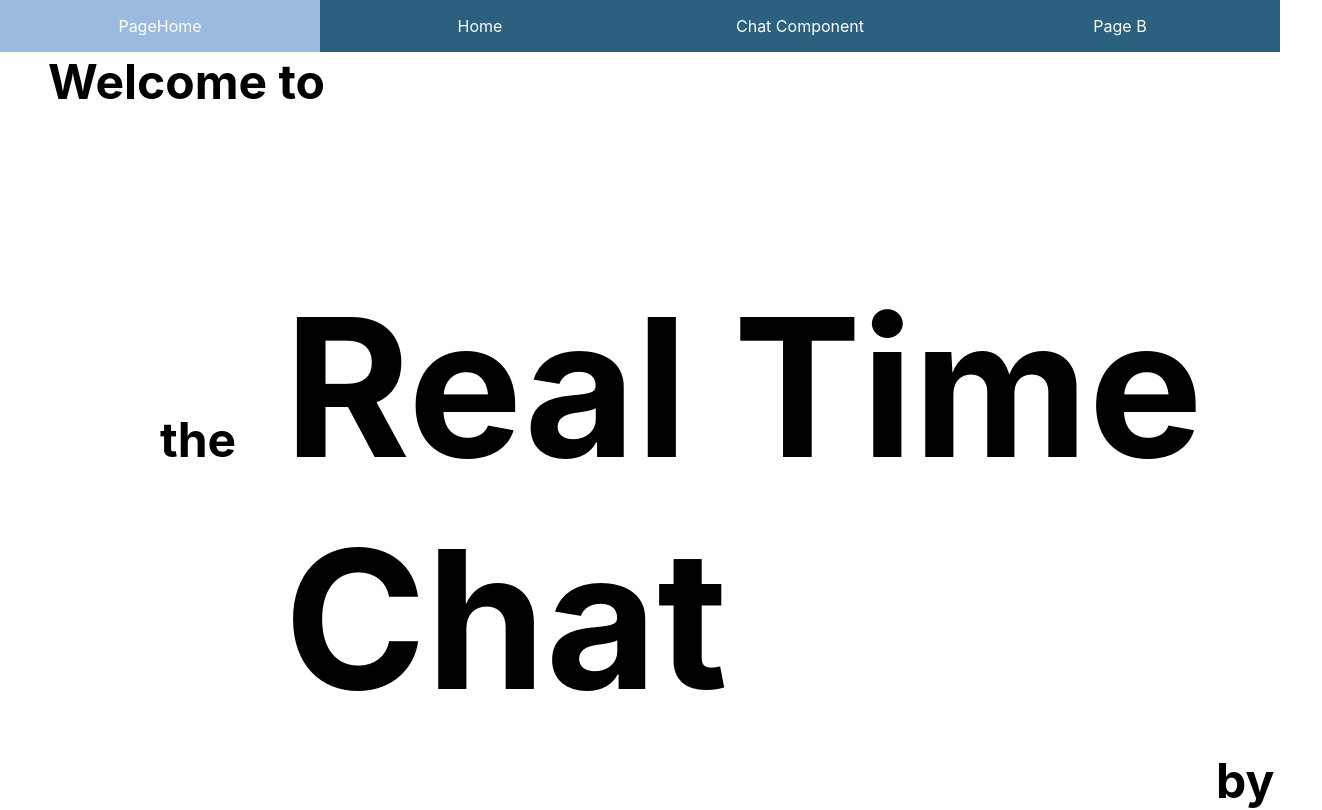
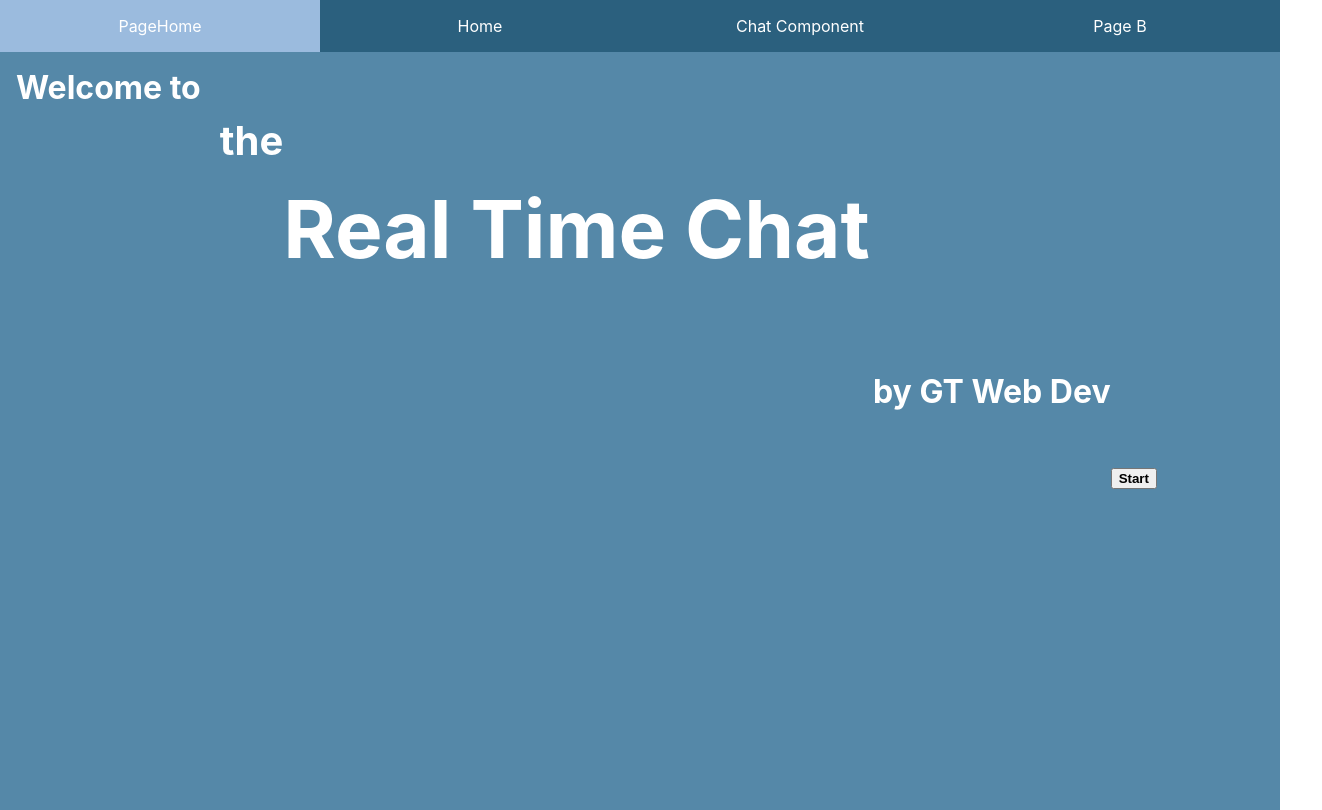
Before and after one commit to freyan929/Real-Time-Chat, a React (Create React App) app in the folder real-time-chat/: page / in a window 1280 px wide. Shown: the top 810 px of the page, 1322 px wide, since content can reach past the window. Built offline with nearby package versions, Linux system fonts and the light colour scheme.

Commit message:
PageHome links to Home

```diff
--- a/real-time-chat/src/components/PageHome/index.js
+++ b/real-time-chat/src/components/PageHome/index.js
@@ -15,7 +15,9 @@ const PageHome = () => {
             </div>
 
             <div className='start-container'>
-                <button><strong>{'Start'}</strong></button>
+                <form action="/home">
+                    <button><strong>{'Start'}</strong></button>
+                </form>
             </div>
         </div>
     );
--- a/real-time-chat/src/components/PageHome/style.css
+++ b/real-time-chat/src/components/PageHome/style.css
@@ -1,101 +1,92 @@
-.parent-container {
+.home-container {
     width: 100vw;
     height: 100vh;
-
+    background: rgb(85, 136, 168);
     display: flex;
 }
 
-.home-container {
-    background: #ffffff;
+.home-header1 {
+    background: rgb(85, 136, 168);
 
     display: flex;
-
-    flex: 1;
-    flex-direction: column;
-}
-
-.home-header1 {
-    background: #ffffff;
-
-    display: flex;
-
-    flex: 1;
     flex-direction: row;
+    align-items: flex-start;
 }
 
 .home-header1 > h1 {
     margin: 0;
-    padding-left: 3rem;
+    padding: 1rem;
 
-    font-size: 3em;
-    color: black;
+    font-size: 2rem;
+    color: white;
 }
 
 .home-header2 {
-    background: #ffffff;
+    background: rgb(85, 136, 168);
+    padding-left: 0.2rem;
+    padding-right: 0.2rem;
+    padding-top: 4rem;
+    padding-bottom: 1rem;
 
     display: flex;
-
-    flex: 1;
     flex-direction: row;
+    align-items: flex-start;
 }
 
 .home-header2 > h1 {
     margin: 0;
-    padding-left: 10rem;
-    padding-right: 3rem;
-    padding-top: 18.7rem;
-    padding-bottom: 1rem;
 
-    font-size: 3em;
-    color: black;
+    font-size: 2.5rem;
+    color: white;
 }
 
 .home-header2 > h2 {
     margin: 0;
-    padding-top: 10rem;
+    padding-top: 4rem;
     padding-bottom: 1rem;
 
-    font-size: 12em;
-    color: black;
+    font-size: 5em;
+    color: white;
 }
 
 .home-header3 {
-    background: #ffffff;
+    background: rgb(85, 136, 168);
 
     display: flex;
-
-    flex: 1;
     flex-direction: row;
+    position: relative;
+    padding-top: 20rem;
 }
 
 .home-header3 > h1 {
     margin: 0;
-    padding-left: 76rem;
 
-    font-size: 3em;
-    color: black;
+    font-size: 2em;
+    color: white;
 }
 
 .start-container {
+    width: 100vw;
+    height: 100vh;
     display: flex;
+    flex: 1;
+}
+
+.start-container > form {
+    font-size: 3em;
+    padding-top: 24rem;
+    padding-right: 1rem;
 }
 
 .start-container > button {
-    background: #d0e1f3;
-    border: 0;
     font-size: 3em;
-    margin-top: 10rem;
-    margin-left: 50rem;
-    padding-left: 3rem;
-    padding-right: 3rem;
 }
 
 .start-container > button:hover {
-    background: #0c5494;
+    background: #8ba1b4;
     cursor: pointer;
 }
 
 .start-container > button:active {
-    background:#282c34;
+    background:#606775;
 }
```
Also changed, not shown: 1 other file (tests, documents, lock files or other folders).
